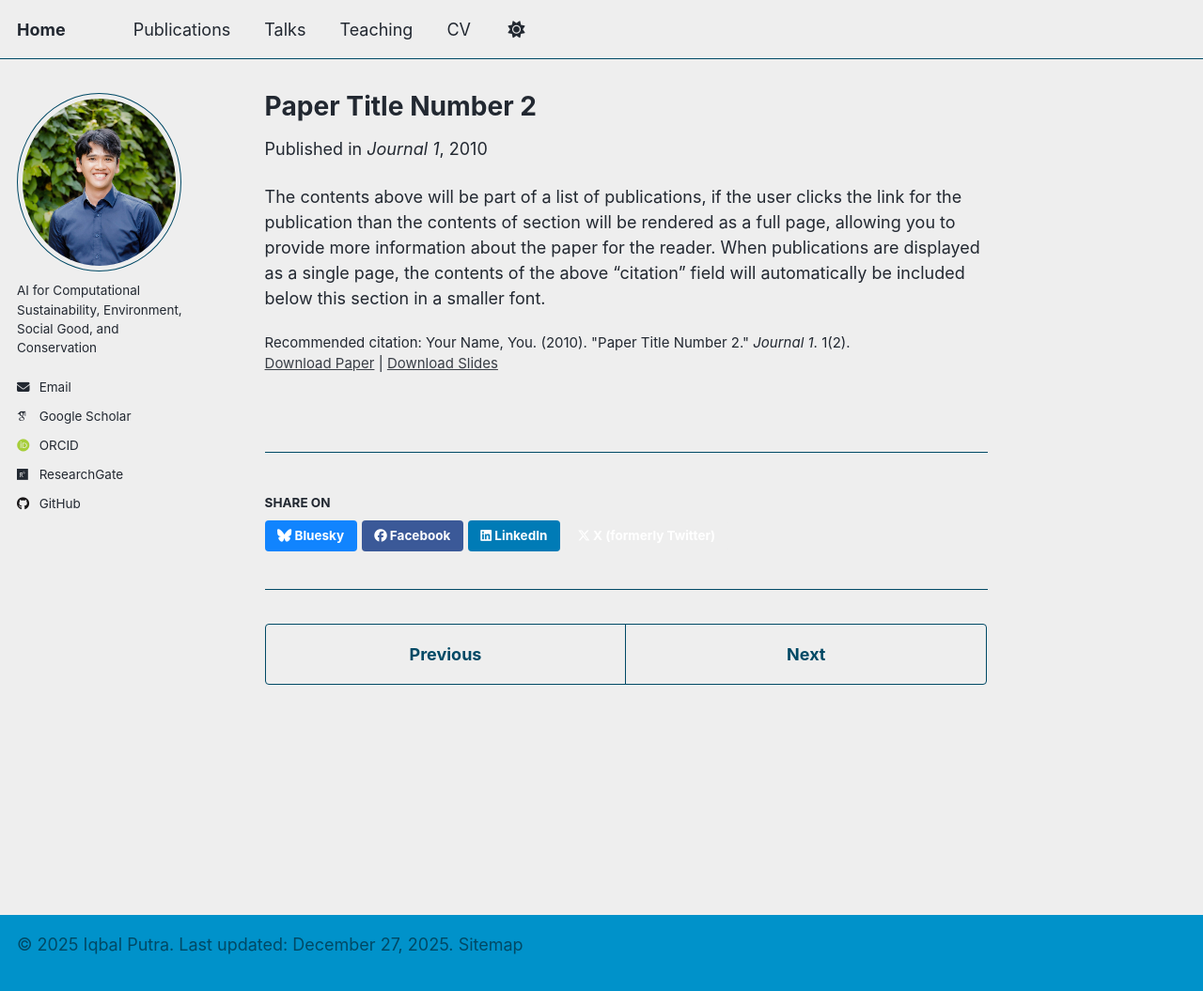
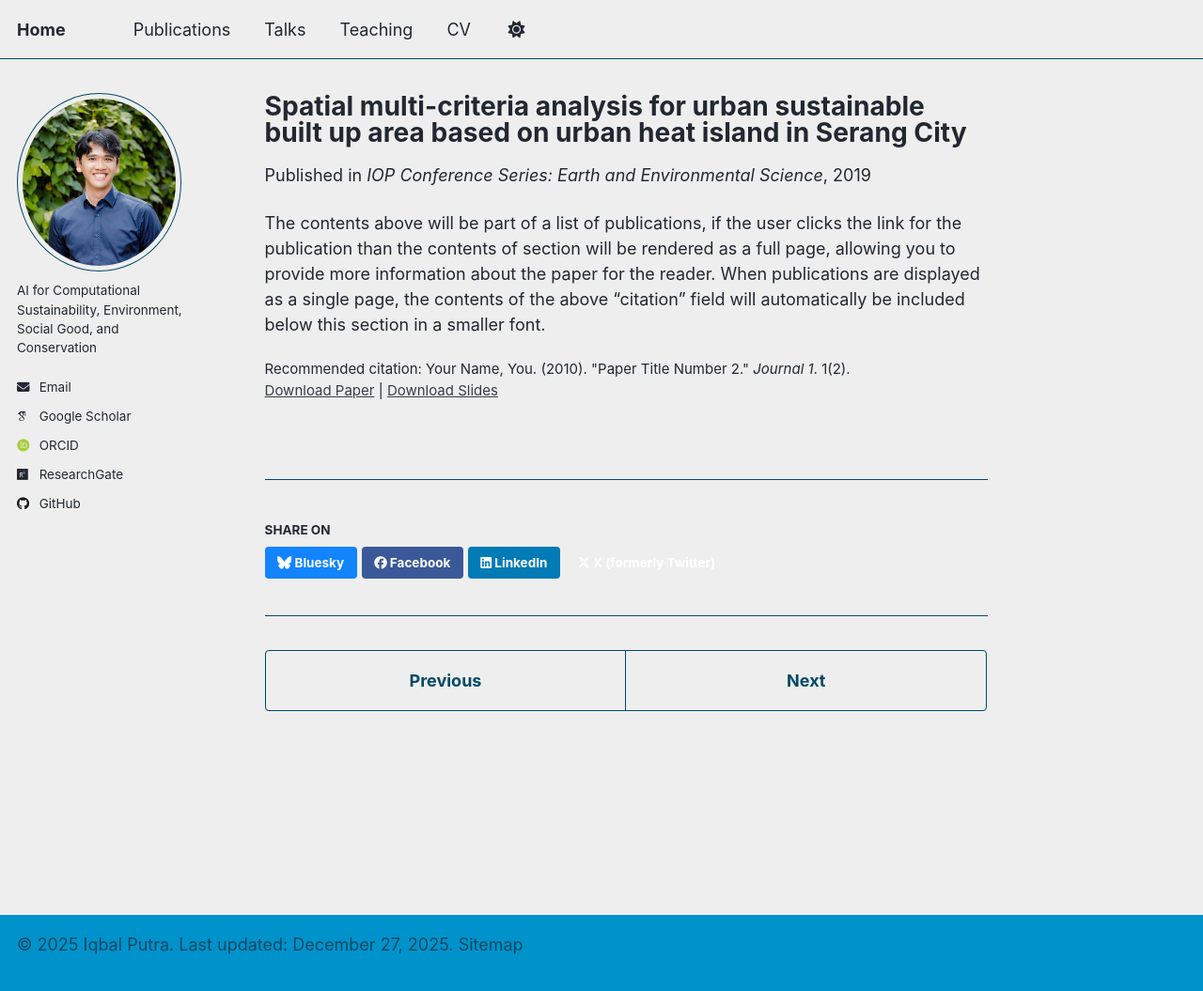
Before and after one commit to iqbal1201/iqbal1201.github.io, a Jekyll site: the page built from _publications/2010-10-01-paper-title-number-2.md, in a window 1280 px wide and 1060 px high. Shown: the top 1055 px of the window at 94% size. Built offline with Jekyll 4.4.1, drawn with Linux system fonts in a browser that asks for light colours; some web fonts are replaced.

Commit message:
update content

```diff
--- a/_publications/2010-10-01-paper-title-number-2.md
+++ b/_publications/2010-10-01-paper-title-number-2.md
@@ -1,11 +1,16 @@
 ---
-title: "Paper Title Number 2"
+title: "Spatial multi-criteria analysis for urban sustainable built up area based on urban heat island in Serang City"
+authors:
+  - "Muhamad Iqbal Januadi Putra*"
+  - "Ahadi Yoga Affandani"
+  - "Tri Widodo"
+  - "Adi Wibowo"
 collection: publications
 category: manuscripts
 permalink: /publication/2010-10-01-paper-title-number-2
 excerpt: 'This paper is about the number 2. The number 3 is left for future work.'
-date: 2010-10-01
-venue: 'Journal 1'
+date: 2019-11-01
+venue: 'IOP Conference Series: Earth and Environmental Science'
 slidesurl: 'http://academicpages.github.io/files/slides2.pdf'
 paperurl: 'http://academicpages.github.io/files/paper2.pdf'
 citation: 'Your Name, You. (2010). &quot;Paper Title Number 2.&quot; <i>Journal 1</i>. 1(2).'
```
Also changed, not shown: _publications/2015-10-01-paper-title-number-3.md (+6 -3 lines), _publications/2024-02-17-paper-title-number-4.md (+7 -3 lines).
